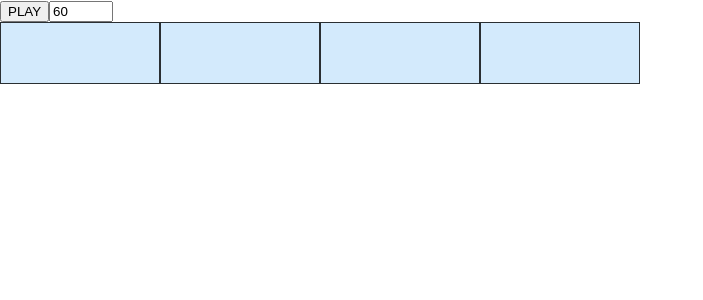
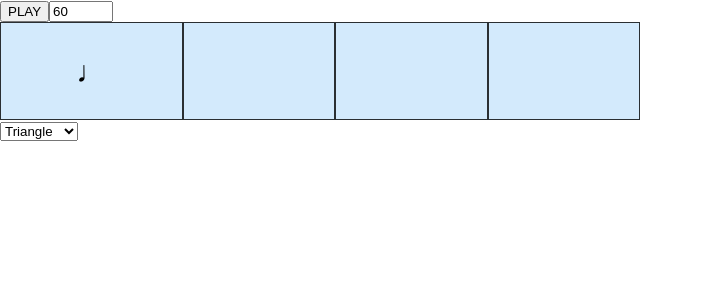
Before and after one commit to Basile-Lequeux/sandbox-music, a React (Create React App) app: page / in a window 1280 px wide. Shown: the top 300 px of the page, without its empty margins (0-703 px from the left). Built offline with nearby package versions, Linux system fonts and the light colour scheme; the HTML template or start-up script is replaced by a standard one.

Commit message:
Add audio & change instrument

```diff
--- a/src/App.js
+++ b/src/App.js
@@ -8,8 +8,15 @@ const initialState = {
 const App = () => {
   const [isPlaying, setIsPlaying] = useState(false);
   const [cursor, setCursor] = useState(-1);
+  const [instrument, setInstrument] = useState("triangle");
   const [bpmValue, setBpmValue] = useState(60);
   const [intervalId, setIntervalId] = useState(() => {});
+  const [trackArray, setTrackArray] = useState([
+    { instrument: instrument, frequency: 293.7 },
+    initialState,
+    initialState,
+    initialState,
+  ]);
 
   // document.addEventListener("keydown", function (event) {
   //     var audioId = document.getElementById("" + event.keyCode);
@@ -31,12 +38,10 @@ const App = () => {
     if (cursor > length) {
       setCursor(0);
     }
-    if (trackArray[cursor]) {
-      playNote(293.7, "triangle");
+    if (trackArray[cursor] && trackArray[cursor].instrument !== "") {
+      playNote(trackArray[cursor].frequency, trackArray[cursor].instrument);
     }
   }, [cursor]);
-
-  const trackArray = [false, false, false, false];
 
   const start = () => {
     setCursor(0);
@@ -57,17 +62,24 @@ const App = () => {
   };
 
   const setTrack = (i) => {
-    const actualGrid = document.getElementById("grid" + i);
-    actualGrid.textContent = trackArray[i] ? "" : "♩";
-
-    trackArray[i] = !trackArray[i];
+    let tempArray = trackArray;
+    if (trackArray[i].instrument !== instrument) {
+      let tempInitialState = { instrument: instrument, frequency: 293.7 };
+      tempArray[i] = tempInitialState;
+      setTrackArray(tempArray);
+    } else {
+      tempArray[i] = initialState;
+      setTrackArray(tempArray);
+    }
   };
 
   const context = new AudioContext();
-  let oscillator = null;
-  let gain = null;
 
   const playNote = (frequency, type) => {
+    let oscillator = null;
+    let gain = null;
+    console.log(frequency);
+    console.log(type);
     oscillator = context.createOscillator();
     gain = context.createGain();
     oscillator.type = type;
@@ -113,21 +125,36 @@ const App = () => {
         <div
           style={cursor === 0 ? styles.gridItemColored : styles.gridItem}
           onClick={() => setTrack(0)}
-        ></div>
+        >
+          {trackArray[0] && trackArray[0].instrument ? "♩" : ""}
+        </div>
         <div
           style={cursor === 1 ? styles.gridItemColored : styles.gridItem}
           onClick={() => setTrack(1)}
-        ></div>
+        >
+          {trackArray[1] && trackArray[1].instrument ? "♩" : ""}
+        </div>
         <div
           style={cursor === 2 ? styles.gridItemColored : styles.gridItem}
           onClick={() => setTrack(2)}
-        ></div>
+        >
+          {trackArray[2] && trackArray[2].instrument ? "♩" : ""}
+        </div>
         <div
           style={cursor === 3 ? styles.gridItemColored : styles.gridItem}
           onClick={() => setTrack(3)}
-        ></div>
+        >
+          {trackArray[3] && trackArray[3].instrument ? "♩" : ""}
+        </div>
       </div>
-
+      <div value={instrument} onChange={(e) => setInstrument(e.target.value)}>
+        <select>
+          <option value={"triangle"}>Triangle</option>
+          <option value={"square"}>Square</option>
+          <option value={"sawtooth"}>Sawtooth</option>
+          <option value={"sine"}>Sine</option>
+        </select>
+      </div>
       {/* <h1>C major</h1>
 
             <button onClick={() => {
```
